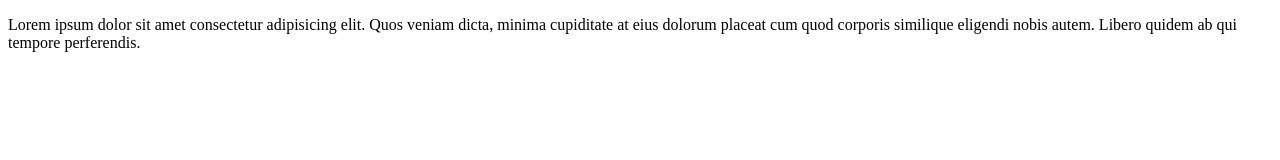
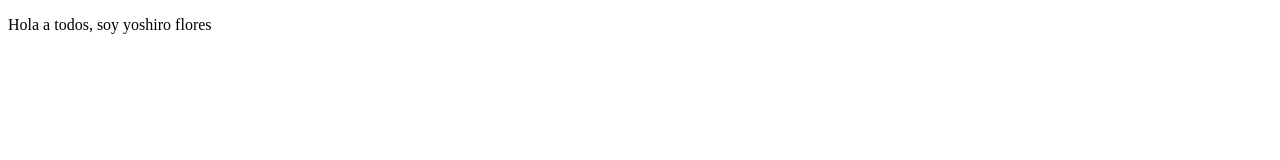
Before and after one commit to yoshiro-flores/myfirstpage, a plain HTML site: page index.html in a window 1280 px wide. Drawn offline with Linux system fonts and the light colour scheme.

Commit message:
editando el html

```diff
--- a/index.html
+++ b/index.html
@@ -6,6 +6,6 @@
     <title>Yoshiro-Flores</title>
 </head>
 <body>
-    <p>Lorem ipsum dolor sit amet consectetur adipisicing elit. Quos veniam dicta, minima cupiditate at eius dolorum placeat cum quod corporis similique eligendi nobis autem. Libero quidem ab qui tempore perferendis.</p>
+    <p>Hola a todos, soy yoshiro flores</p>
 </body>
 </html>
```
